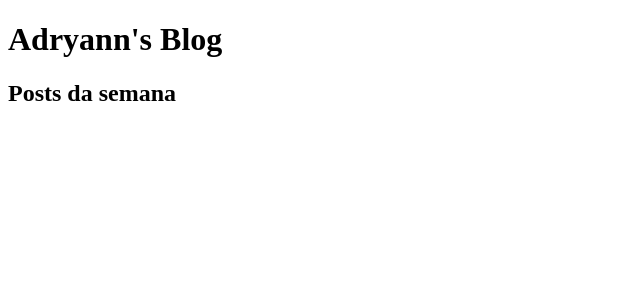
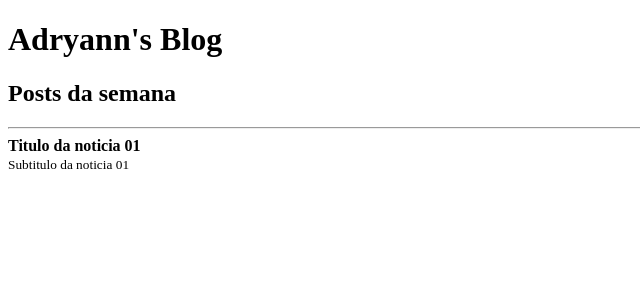
Before and after one commit to Layonzera/fundamentos-react, a React app: page / in a window 1280 px wide. Shown: the top 300 px of the page, without its empty margins (0-640 px from the left). Built offline with nearby package versions, Linux system fonts and the light colour scheme; the HTML template or start-up script is replaced by a standard one.

Commit message:
:test_tube: test: learning about props and how use props (how use object props too)

```diff
--- a/src/App.js
+++ b/src/App.js
@@ -1,12 +1,21 @@
 import React from "react";
 
-const category = 'Posts da semana';
+import { Post } from "./Post";
 
 export function App() {
   return (
     <>
       <h1>Adryann's Blog</h1>
-      <h2>{category}</h2>
+      <h2>Posts da semana</h2>
+
+      <hr />
+
+      <Post
+        post={{
+          title: 'Titulo da noticia 01',
+          subtitle: 'Subtitulo da noticia 01'
+        }}
+      />
     </>
   );
 }
--- /dev/null
+++ b/src/Post.js
@@ -0,0 +1,13 @@
+import React from "react";
+
+export function Post(props) {
+  return (
+    <>
+      <article>
+        <strong>{props.post.title}</strong><br />
+        <small>{props.post.subtitle}</small>
+      </article>
+      <br />
+    </>
+  )
+}
```
